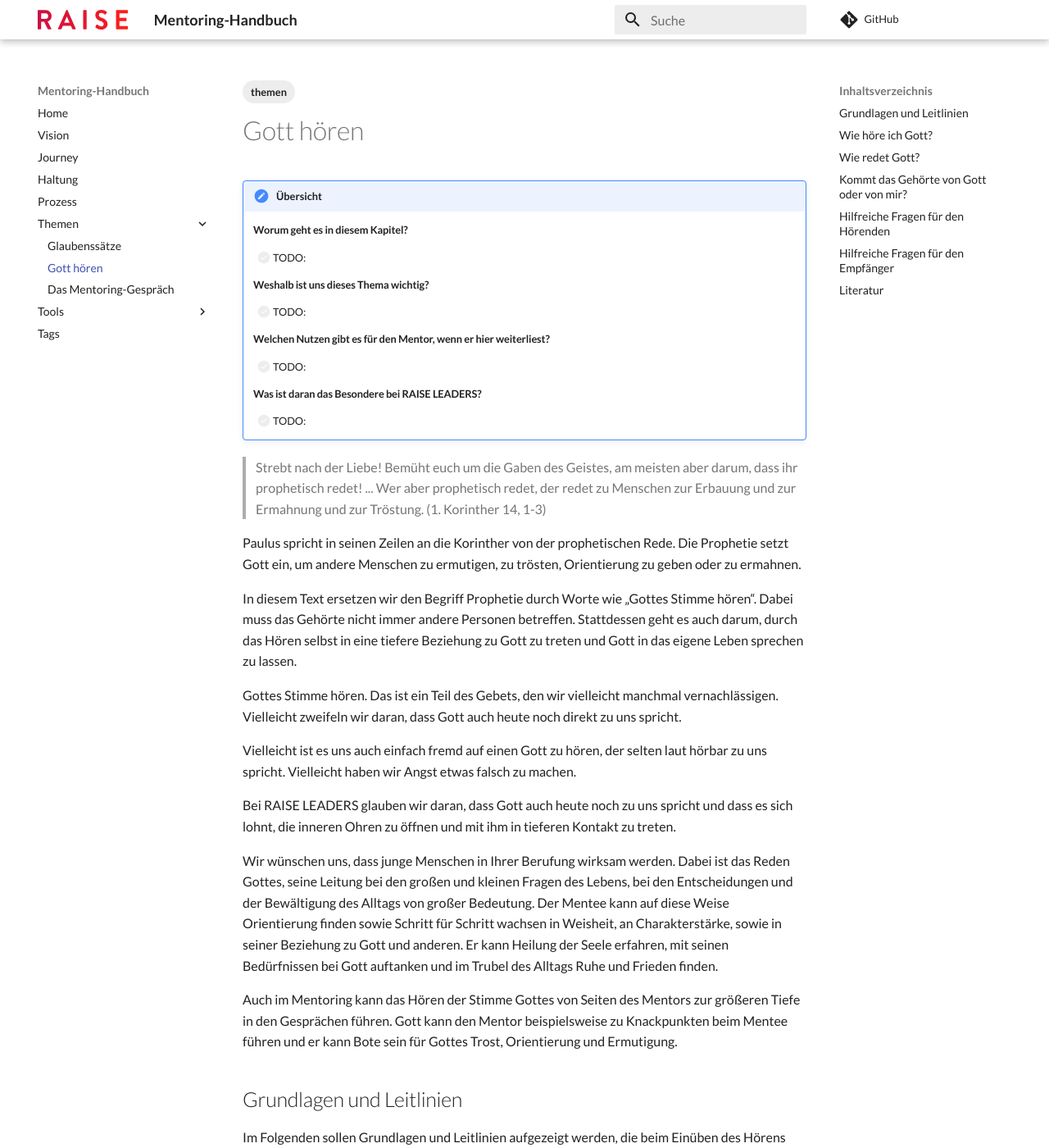
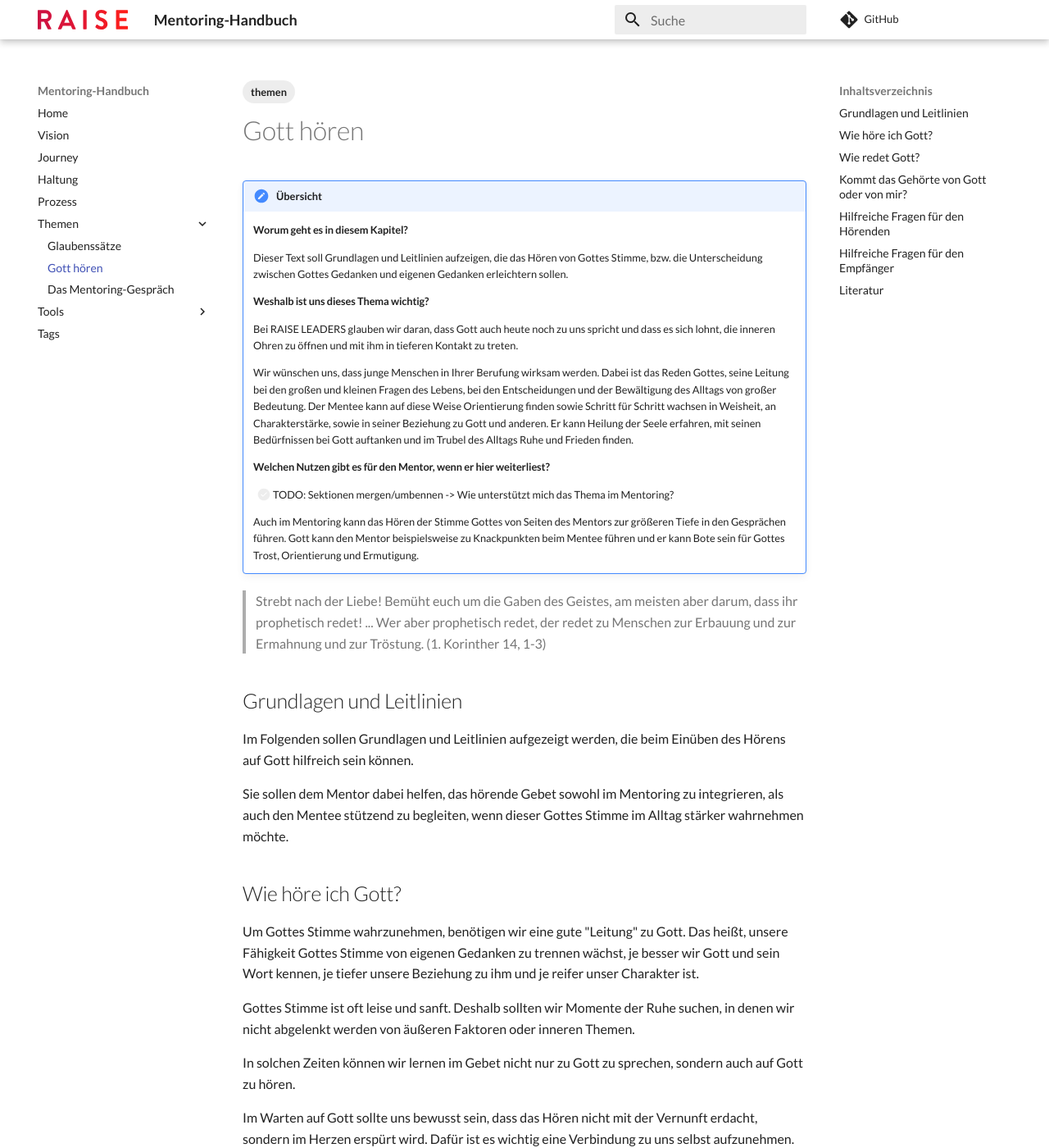
Before and after one commit to chbndrhnns/raise-mentoring-workbook, an MkDocs documentation site: the page built from docs/themen/gott-hoeren.md, in a window 1280 px wide and 1400 px high. Shown: the whole window at 82% size. Built offline with MkDocs 1.6.1 and Material for MkDocs 9.7.7, drawn with Linux system fonts in a browser that asks for light colours; comment, search, counter and statistics services are not loaded; some of the changed text lies outside the part shown.

Commit message:
feat: Update zu Gott hören

```diff
--- a/docs/themen/gott-hoeren.md
+++ b/docs/themen/gott-hoeren.md
@@ -10,37 +10,23 @@ tags:
 
     #### Worum geht es in diesem Kapitel?
 
-    - [ ] TODO:
+    Dieser Text soll Grundlagen und Leitlinien aufzeigen, die das Hören von Gottes Stimme, bzw. die Unterscheidung zwischen Gottes Gedanken und eigenen Gedanken erleichtern sollen.
 
     #### Weshalb ist uns dieses Thema wichtig?
 
-    - [ ] TODO:
+    Bei RAISE LEADERS glauben wir daran, dass Gott auch heute noch zu uns spricht und dass es sich lohnt, die inneren Ohren zu öffnen und mit ihm in tieferen Kontakt zu treten.
+
+    Wir wünschen uns, dass junge Menschen in Ihrer Berufung wirksam werden. Dabei ist das Reden Gottes, seine Leitung bei den großen und kleinen Fragen des Lebens, bei den Entscheidungen und der Bewältigung des Alltags von großer Bedeutung. Der Mentee kann auf diese Weise Orientierung finden sowie Schritt für Schritt wachsen in Weisheit, an Charakterstärke, sowie in seiner Beziehung zu Gott und anderen. Er kann Heilung der Seele erfahren, mit seinen Bedürfnissen bei Gott auftanken und im Trubel des Alltags Ruhe und Frieden finden.
 
     #### Welchen Nutzen gibt es für den Mentor, wenn er hier weiterliest?
 
-    - [ ] TODO:
+    - [ ] TODO: Sektionen mergen/umbennen -> Wie unterstützt mich das Thema im Mentoring?
 
-    #### Was ist daran das Besondere bei RAISE LEADERS?
+    Auch im Mentoring kann das Hören der Stimme Gottes von Seiten des Mentors zur größeren Tiefe in den Gesprächen führen. Gott kann den Mentor beispielsweise zu Knackpunkten beim Mentee führen und er kann Bote sein für Gottes Trost, Orientierung und Ermutigung.
 
-    - [ ] TODO:
 
 
 > Strebt nach der Liebe! Bemüht euch um die Gaben des Geistes, am meisten aber darum, dass ihr prophetisch redet! ... Wer aber prophetisch redet, der redet zu Menschen zur Erbauung und zur Ermahnung und zur Tröstung. (1. Korinther 14, 1-3)
-
-
-Paulus spricht in seinen Zeilen an die Korinther von der prophetischen Rede. Die Prophetie setzt Gott ein, um andere Menschen zu ermutigen, zu trösten, Orientierung zu geben oder zu ermahnen.
-
-In diesem Text ersetzen wir den Begriff Prophetie durch Worte wie „Gottes Stimme hören“. Dabei muss das Gehörte nicht immer andere Personen betreffen. Stattdessen geht es auch darum, durch das Hören selbst in eine tiefere Beziehung zu Gott zu treten und Gott in das eigene Leben sprechen zu lassen.
-
-Gottes Stimme hören. Das ist ein Teil des Gebets, den wir vielleicht manchmal vernachlässigen. Vielleicht zweifeln wir daran, dass Gott auch heute noch direkt zu uns spricht.
-
-Vielleicht ist es uns auch einfach fremd auf einen Gott zu hören, der selten laut hörbar zu uns spricht. Vielleicht haben wir Angst etwas falsch zu machen.
-
-Bei RAISE LEADERS glauben wir daran, dass Gott auch heute noch zu uns spricht und dass es sich lohnt, die inneren Ohren zu öffnen und mit ihm in tieferen Kontakt zu treten.
-
-Wir wünschen uns, dass junge Menschen in Ihrer Berufung wirksam werden. Dabei ist das Reden Gottes, seine Leitung bei den großen und kleinen Fragen des Lebens, bei den Entscheidungen und der Bewältigung des Alltags von großer Bedeutung. Der Mentee kann auf diese Weise Orientierung finden sowie Schritt für Schritt wachsen in Weisheit, an Charakterstärke, sowie in seiner Beziehung zu Gott und anderen. Er kann Heilung der Seele erfahren, mit seinen Bedürfnissen bei Gott auftanken und im Trubel des Alltags Ruhe und Frieden finden.
-
-Auch im Mentoring kann das Hören der Stimme Gottes von Seiten des Mentors zur größeren Tiefe in den Gesprächen führen. Gott kann den Mentor beispielsweise zu Knackpunkten beim Mentee führen und er kann Bote sein für Gottes Trost, Orientierung und Ermutigung.
 
 
 ## Grundlagen und Leitlinien
@@ -49,17 +35,15 @@ Im Folgenden sollen Grundlagen und Leitlinien aufgezeigt werden, die beim Einüb
 
 Sie sollen dem Mentor dabei helfen, das hörende Gebet sowohl im Mentoring zu integrieren, als auch den Mentee stützend zu begleiten, wenn dieser Gottes Stimme im Alltag stärker wahrnehmen möchte.
 
-
 ## Wie höre ich Gott?
 
-Um Gottes Stimme wahrzunehmen, benötigen wir eine gute „Leitung“ zu Gott. Das heißt, unsere Fähigkeit Gottes Stimme von eigenen Gedanken zu trennen wächst, je besser wir Gott und sein Wort kennen, je tiefer unsere Beziehung zu ihm und je reifer unser Charakter ist.
+Um Gottes Stimme wahrzunehmen, benötigen wir eine gute "Leitung" zu Gott. Das heißt, unsere Fähigkeit Gottes Stimme von eigenen Gedanken zu trennen wächst, je besser wir Gott und sein Wort kennen, je tiefer unsere Beziehung zu ihm und je reifer unser Charakter ist.
 
 Gottes Stimme ist oft leise und sanft. Deshalb sollten wir Momente der Ruhe suchen, in denen wir nicht abgelenkt werden von äußeren Faktoren oder inneren Themen.
 
 In solchen Zeiten können wir lernen im Gebet nicht nur zu Gott zu sprechen, sondern auch auf Gott zu hören.
 
 Im Warten auf Gott sollte uns bewusst sein, dass das Hören nicht mit der Vernunft erdacht, sondern im Herzen erspürt wird. Dafür ist es wichtig eine Verbindung zu uns selbst aufzunehmen. Zu erspüren, was fühle ich in mir? In diesem bei mir sein, kann ich eine tiefere Verbindung zu Gott aufnehmen und fragen, was sagst du? Auf diese Weise ist es mir nicht nur möglich Gottes Reden besser wahrzunehmen, ich lerne auch, es besser von meinem eigenen Inneren zu unterscheiden.
-
 
 ## Wie redet Gott?
 
@@ -82,8 +66,9 @@ Folgende Fragen helfen uns dabei, das „Ich“ (oder für jemanden, der ein Wor
 
 - Wie viele menschlichen Gefühle, aufgewühlt sein, Unruhe, Stress spüre ich? Habe ich den Eindruck das Gefühl kommt von Gott, oder von mir?
 
-- Entspricht das Gehörte meinen eigenen Wünschen, Assoziationen, negativen Selbstbildern, Ängsten oder den Signalen meines Körpers (wie Müdigkeit)? Oder passt es zu dem, was ich im Anderen sehe? Dann ist die Wahrscheinlichkeit höher, dass der Gedanke viel von mir enthält. Es könnte trotzdem sein, dass der Eindruck von Gott kommt. Wir sollten die Botschaft aber vorsichtiger formulieren. „Ich bin unsicher, ob dieser Gedanke von Gott oder von mir kommt. Prüfe du, ob du dich durch diese Botschaft von Gott berührt fühlst“.  <br/>
-Ich persönlich denke, wenn wir ein negatives Szenario vor Augen haben, dann können wir Gott immer fragen, wo er dort ist, was er dort geben möchte. Beispiel: „Ich sehe einen Menschen, der zu ertrinken droht“. Dann frage Gott: „Wo bist du dort?“ Gott könnte das Bild dann weiter zeichnen. Vielleicht sehe ich einen Arm, der den Ertrinkenden aus dem Wasser zieht und an sicheres Land setzt. Dann formulieren wir den Gedanken oder das Bild so, dass es keine Angst macht, sondern Hoffnung schenkt. Beispielsweise: „Wenn du mal das Gefühl hast, du ertrinkst, dann darfst du darauf vertrauen, dass Gott da ist und dass er dich aus dem Wasser zieht.“  Der Schwerpunkt der Botschaft sollte also immer auf Gottes Eingreifen liegen.
+- Entspricht das Gehörte meinen eigenen Wünschen, Assoziationen, negativen Selbstbildern, Ängsten oder den Signalen meines Körpers (wie Müdigkeit)? Oder passt es zu dem, was ich im Anderen sehe? Dann ist die Wahrscheinlichkeit höher, dass der Gedanke viel von mir enthält. Es könnte trotzdem sein, dass der Eindruck von Gott kommt. Wir sollten die Botschaft aber vorsichtiger formulieren. „Ich bin unsicher, ob dieser Gedanke von Gott oder von mir kommt. Prüfe du, ob du dich durch diese Botschaft von Gott berührt fühlst“.
+
+- Ich persönlich denke, wenn wir ein negatives Szenario vor Augen haben, dann können wir Gott immer fragen, wo er dort ist, was er dort geben möchte. Beispiel: „Ich sehe einen Menschen, der zu ertrinken droht“. Dann frage Gott: „Wo bist du dort?“ Gott könnte das Bild dann weiter zeichnen. Vielleicht sehe ich einen Arm, der den Ertrinkenden aus dem Wasser zieht und an sicheres Land setzt. Dann formulieren wir den Gedanken oder das Bild so, dass es keine Angst macht, sondern Hoffnung schenkt. Beispielsweise: „Wenn du mal das Gefühl hast, du ertrinkst, dann darfst du darauf vertrauen, dass Gott da ist und dass er dich aus dem Wasser zieht.“  Der Schwerpunkt der Botschaft sollte also immer auf Gottes Eingreifen liegen.
 
 - Sollte eine solche „Wende“ nicht geschenkt werden und könnte der Eindruck Angst, Druck, Aggression oder Minderwertigkeitsgefühle, Gefühle der Verdammung oder geistliche Verwirrung hervorrufen, dann liegt der Ursprung nicht in Gott.  Solche Eindrücke sollten zurückgehalten werden.  Eine Botschaft Gottes ist immer aufbauend. Sie schenkt Frieden, Hoffnung und Vertrauen.
 
@@ -116,16 +101,15 @@ Nun endet unsere Verantwortung mit der Weitergabe der Botschaft. Der Empfänger
 
 - Neigt die Person, die mir ein Wort weitergegeben hat zur Übertreibung oder hat er/sie ein gesundes Verhältnis zur Wirklichkeit und zum Alltag?
 
-
-
 Sollten wir diese Fragen nicht positiv beantworten können, dann sollten wir den Eindruck getrost bei Gott „zurückgeben“.
 
 Ansonsten dürfen wir erspüren, ob das Wort oder Bild zu uns spricht, uns dann mit gutem Gefühl für die Botschaft öffnen und sie in uns wirken lassen. Ein Wort, dass uns gerade nicht anspricht, können wir vorerst ins „innere Regal“ legen und bei Bedarf zu einem anderen Zeitpunkt wieder herausholen. Vielleicht spricht es später zu uns.
 
+## Literatur
 
-## Literatur
+In diesen Text sind neben eigenen Erfahrungen auch Gedanken aus diesen Büchern eingeflossen:
 
 - „Hörendes Gebet. Grundlagen, Praxis, Wachstum (Ursula Schmidt, Manfred Schmidt (2005); Gge Geistliche Gemeinde-Erneuerung, Hamburg)
 - „Die Gaben des Heiligen Geist“ (Pfarrer Friedrich Aschoff, Pfarrer Dr. Dr. Paul Toaspern, Bischof Geoffrey Graham Dow (2007); Gge Geistliche Gemeinde-Erneuerung, Hamburg;)
 
-- TODO: Autor
+- [ ] TODO: Autor
```
